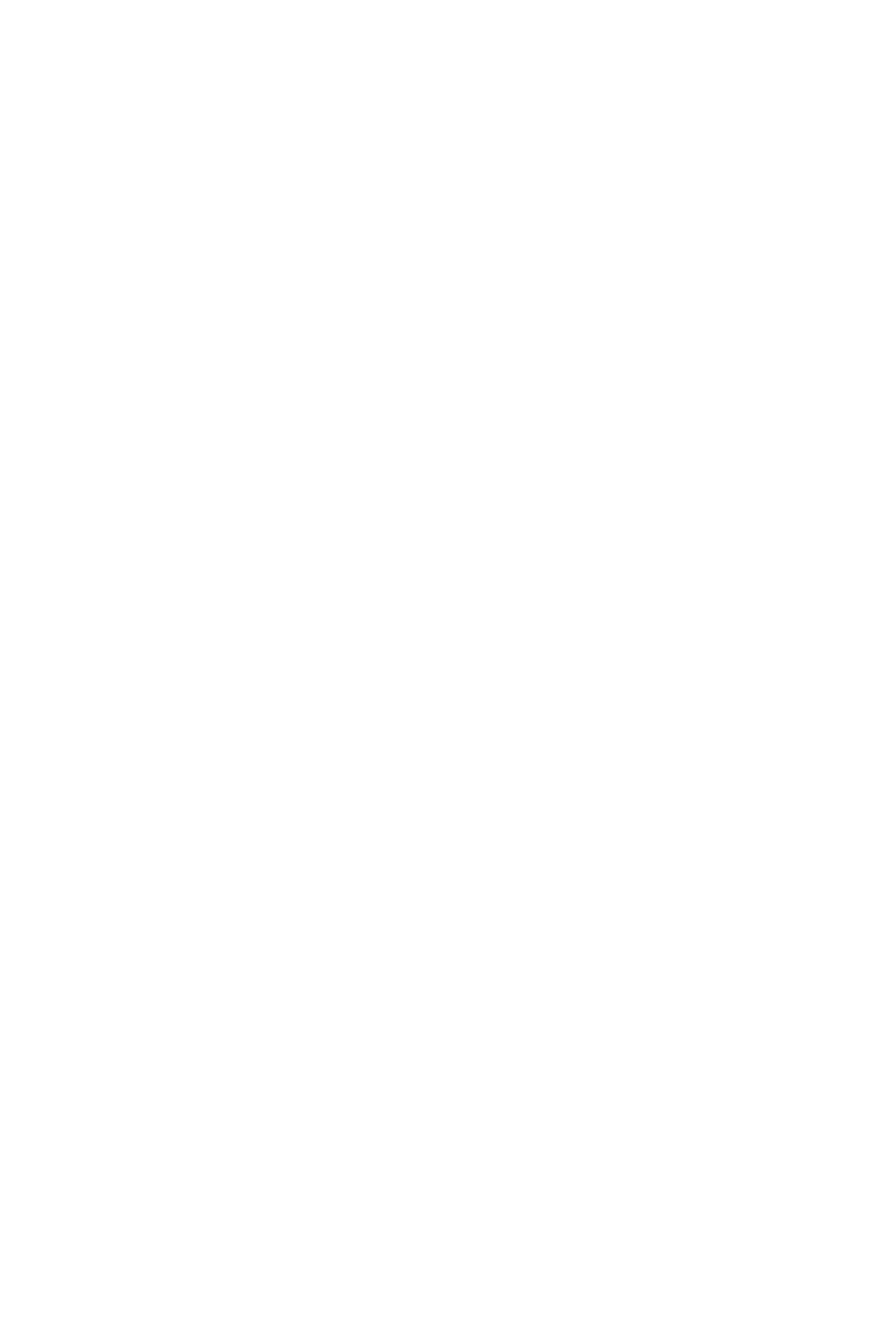
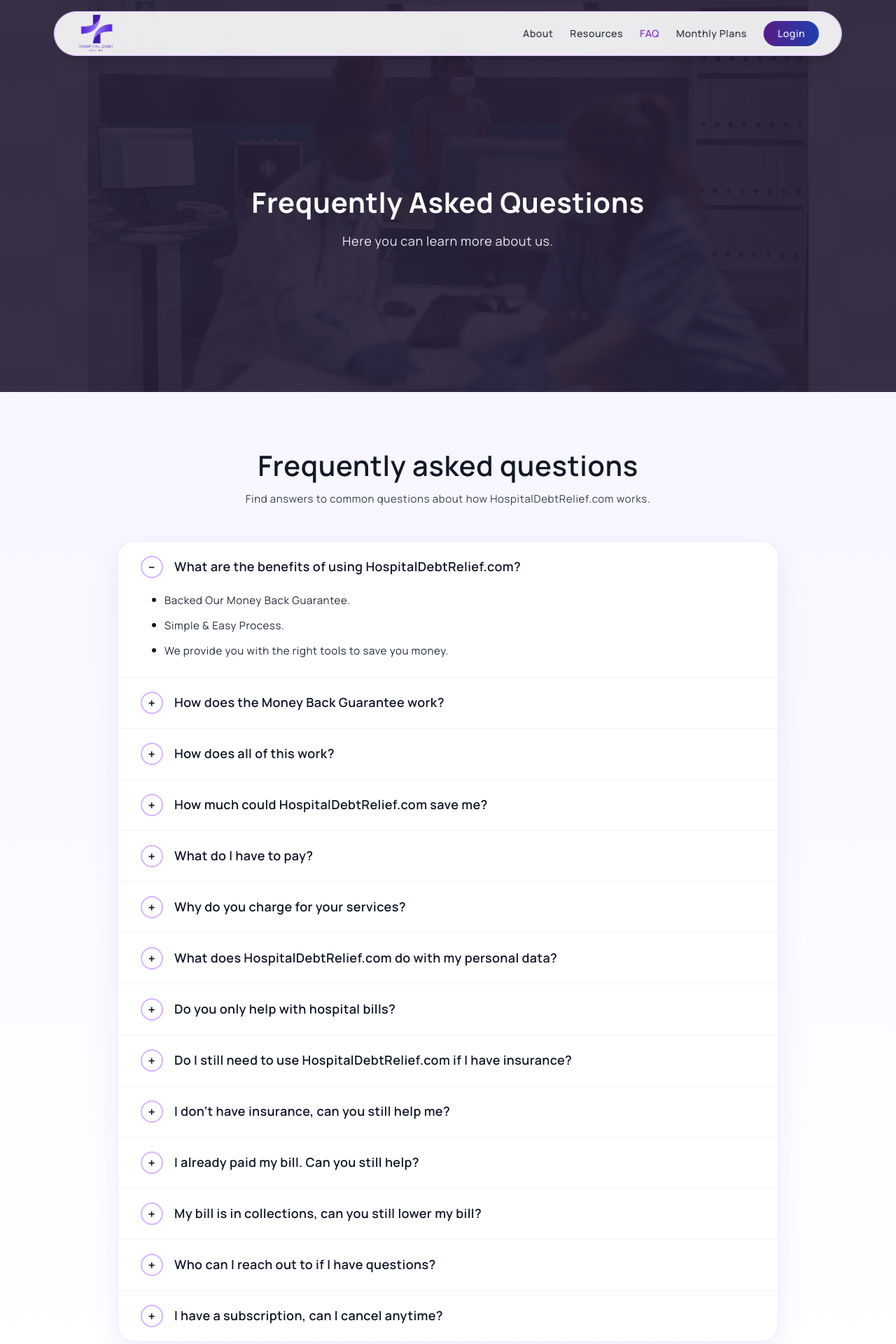
Before and after one commit to Onegreekmyth/Hospital_Debt_Relief_Web, a React (Vite) app: page /faq in a window 1280 px wide. Before the commit this address had no page. Shown: the top 1920 px of the page at 70% size. Before the commit the page ends 800 px from the top, so only its background shows below. Built offline with nearby package versions, Linux system fonts and the light colour scheme.

Commit message:
faq page added

```diff
--- a/src/App.jsx
+++ b/src/App.jsx
@@ -10,6 +10,7 @@ import MonthlyPlansPage from './pages/MonthlyPlans';
 import Login from './pages/Login';
 import BillHistory from './pages/BillHistory';
 import BillDetails from './pages/BillDetails';
+import FAQPage from './pages/Faq';
 
 function App() {
   return (
@@ -17,6 +18,7 @@ function App() {
       <Route path="/" element={<HomePage />} />
       <Route path="/about" element={<AboutPage />} />
       <Route path="/resources" element={<ResourcesPage />} />
+      <Route path="/faq" element={<FAQPage />} />
       <Route path="/plans" element={<MonthlyPlansPage />} />
       <Route path="/signup" element={<Signup />} />
       <Route path="/otp-verification" element={<OTPVerification />} />
--- a/src/components/Navbar.jsx
+++ b/src/components/Navbar.jsx
@@ -124,12 +124,12 @@ const Navbar = ({ onOpenAddFamilyMembers }) => {
                   >
                     Resources
                   </Link>
-                  <a
-                    href="#faq"
-                    className={navLinkClasses(hash === "#faq")}
+                  <Link
+                    to="/faq"
+                    className={navLinkClasses(pathname === "/faq")}
                   >
                     FAQ
-                  </a>
+                  </Link>
                   <Link
                     to="/plans"
                     className={navLinkClasses(pathname === "/plans")}
@@ -173,12 +173,13 @@ const Navbar = ({ onOpenAddFamilyMembers }) => {
             >
               Resources
             </Link>
-            <a
-              href="#faq"
-              className={`text-sm font-medium py-2 ${navLinkClasses(hash === "#faq")}`}
+            <Link
+              to="/faq"
+              className={`text-sm font-medium py-2 ${navLinkClasses(pathname === "/faq")}`}
+              onClick={() => setIsMobileMenuOpen(false)}
             >
               FAQ
-            </a>
+            </Link>
             <Link
               to="/plans"
               className={`text-sm font-medium py-2 ${navLinkClasses(pathname === "/plans")}`}
--- /dev/null
+++ b/src/pages/Faq.jsx
@@ -0,0 +1,191 @@
+import React, { useState } from "react";
+import heroImg from "../assets/hero-img.png";
+import Navbar from "../components/Navbar";
+import Footer from "../components/Footer";
+
+const faqs = [
+  {
+    question: "What are the benefits of using HospitalDebtRelief.com?",
+    answer: [
+      "Backed Our Money Back Guarantee.",
+      "Simple & Easy Process.",
+      "We provide you with the right tools to save you money.",
+    ],
+  },
+  {
+    question: "How does the Money Back Guarantee work?",
+    answer: [
+      "Application processing times may vary, but if we are unable to save you more than what you paid us, we will refund you what you paid.",
+    ],
+  },
+  {
+    question: "How does all of this work?",
+    answer: [
+      "The process starts with our Savings Calculator – answer a few questions to see how much we can save you.",
+      "Based on your answers, we are able to estimate your savings.",
+      "The next step is easy: we will ask you to create an account with us where we will gather additional information to complete your application.",
+    ],
+  },
+  {
+    question: "How much could HospitalDebtRelief.com save me?",
+    answer: [
+      "People using our services could see their bill lowered by up to 100%.",
+      "Keep in mind that everyone’s situation is different, so results may vary.",
+      "Check out our customer feedback section to see what people are saying.",
+    ],
+  },
+  {
+    question: "What do I have to pay?",
+    answer: [
+      "If you allow us to help you save money, we will charge you our $299 flat fee to lower your existing hospital bill.",
+      "That's it! No matter if we save you $1,000 or $10,000, a flat fee is all you pay to use our platform.",
+      "You can also sign up for one of our plans to access tools to help cover you or your family against any future hospital bills at no additional cost.",
+    ],
+  },
+  {
+    question: "Why do you charge for your services?",
+    answer: [
+      "We use our earnings to grow our services so we can expand and help more people like you save money.",
+      "We believe that everyone in America should be able to save money and avoid medical debt.",
+    ],
+  },
+  {
+    question: "What does HospitalDebtRelief.com do with my personal data?",
+    answer: [
+      "We only use the information you provide us to reduce your bill, including sharing your information with your healthcare institution.",
+      "We will never sell your data and we take security very seriously.",
+    ],
+  },
+  {
+    question: "Do you only help with hospital bills?",
+    answer: ["Yes, our services are focused on hospital bills for right now."],
+  },
+  {
+    question:
+      "Do I still need to use HospitalDebtRelief.com if I have insurance?",
+    answer: [
+      "Yes. Even after your insurance has been applied, you may still have out-of-pocket costs.",
+      "Let us do what we can to make sure you pay as little as possible.",
+    ],
+  },
+  {
+    question: "I don’t have insurance, can you still help me?",
+    answer: [
+      "Yes, even if you don't have insurance, let us review your options to see how much we can save you.",
+    ],
+  },
+  {
+    question: "I already paid my bill. Can you still help?",
+    answer: [
+      "We only can help with unpaid hospital bills. Always check with us before making a payment.",
+      "You can sign up for one of our plans to make sure that you are covered the next time you or a family member goes to the hospital.",
+    ],
+  },
+  {
+    question: "My bill is in collections, can you still lower my bill?",
+    answer: [
+      "Unfortunately, we are unable to assist with bills in collections. Please contact your debt collector to negotiate a balance to be paid.",
+    ],
+  },
+  {
+    question: "Who can I reach out to if I have questions?",
+    answer: ["Send us an email at help@hospitaldebtrelief.com."],
+  },
+  {
+    question: "I have a subscription, can I cancel anytime?",
+    answer: [
+      "Yes, subscriptions can be canceled at any time.",
+      "If you cancel your subscription, you will not receive any future billing from us.",
+    ],
+  },
+];
+
+const FAQPage = () => {
+  const [openIndex, setOpenIndex] = useState(0);
+
+  return (
+    <div className="font-sans text-gray-900">
+      <Navbar />
+
+      {/* Hero Section */}
+      <section
+        className="relative flex flex-col items-center justify-center text-center px-4 md:px-6 pt-32 md:pt-40 pb-16 md:pb-24 bg-cover bg-center min-h-[60vh] md:min-h-[70vh]"
+        style={{
+          backgroundImage: `linear-gradient(rgba(22, 10, 41, 0.7), rgba(22, 10, 41, 0.7)), url(${heroImg})`,
+        }}
+      >
+        <div className="max-w-3xl text-white">
+          <h1 className="text-[24px] md:text-[32px] lg:text-[40px] leading-tight font-bold">
+            Frequently Asked Questions
+          </h1>
+          <p className="mt-4 text-white/90 text-[13px] md:text-[15px] lg:text-[18px] leading-relaxed px-2">
+            Here you can learn more about us.
+          </p>
+        </div>
+      </section>
+
+      {/* FAQ Section */}
+      <section className="py-12 md:py-20 bg-gradient-to-b from-[#F7F5FF] to-white">
+        <div className="w-full max-w-5xl mx-auto px-4 md:px-6 lg:px-10">
+          <div className="text-center mb-8 md:mb-12">
+            <h2 className="text-[24px] md:text-[32px] lg:text-[40px] font-semibold text-gray-900 tracking-[0.64px] leading-tight">
+              Frequently asked questions
+            </h2>
+            <p className="mt-3 text-[13px] md:text-[15px] text-gray-700">
+              Find answers to common questions about how HospitalDebtRelief.com
+              works.
+            </p>
+          </div>
+
+          <div className="bg-white rounded-2xl md:rounded-3xl shadow-[0_16px_40px_rgba(79,40,232,0.08)] border border-purple-100">
+            {faqs.map((faq, index) => (
+              <div
+                key={faq.question}
+                className="border-b last:border-b-0 border-gray-100"
+              >
+                <button
+                  type="button"
+                  onClick={() =>
+                    setOpenIndex(openIndex === index ? null : index)
+                  }
+                  className="w-full flex items-center gap-4 px-5 md:px-8 py-4 md:py-5 text-left"
+                >
+                  <div className="flex-shrink-0 w-8 h-8 rounded-full border-2 border-purple-300 flex items-center justify-center bg-white">
+                    {openIndex === index ? (
+                      <span className="text-gray-900 font-bold text-lg leading-none">
+                        −
+                      </span>
+                    ) : (
+                      <span className="text-gray-900 font-bold text-lg leading-none">
+                        +
+                      </span>
+                    )}
+                  </div>
+                  <span className="flex-1 text-[14px] md:text-[16px] lg:text-[18px] font-semibold text-gray-900 tracking-[0.02em]">
+                    {faq.question}
+                  </span>
+                </button>
+                {openIndex === index && faq.answer.length > 0 && (
+                  <div className="px-10 md:px-12 pb-4 md:pb-6">
+                    <ul className="space-y-2 md:space-y-3 text-[13px] md:text-[15px] text-gray-800 list-none">
+                      {faq.answer.map((item, i) => (
+                        <li key={i} className="flex items-start">
+                          <span className="mr-3 mt-2 w-1.5 h-1.5 rounded-full bg-gray-900 flex-shrink-0" />
+                          <span className="leading-relaxed">{item}</span>
+                        </li>
+                      ))}
+                    </ul>
+                  </div>
+                )}
+              </div>
+            ))}
+          </div>
+        </div>
+      </section>
+
+      <Footer />
+    </div>
+  );
+};
+
+export default FAQPage;
```
